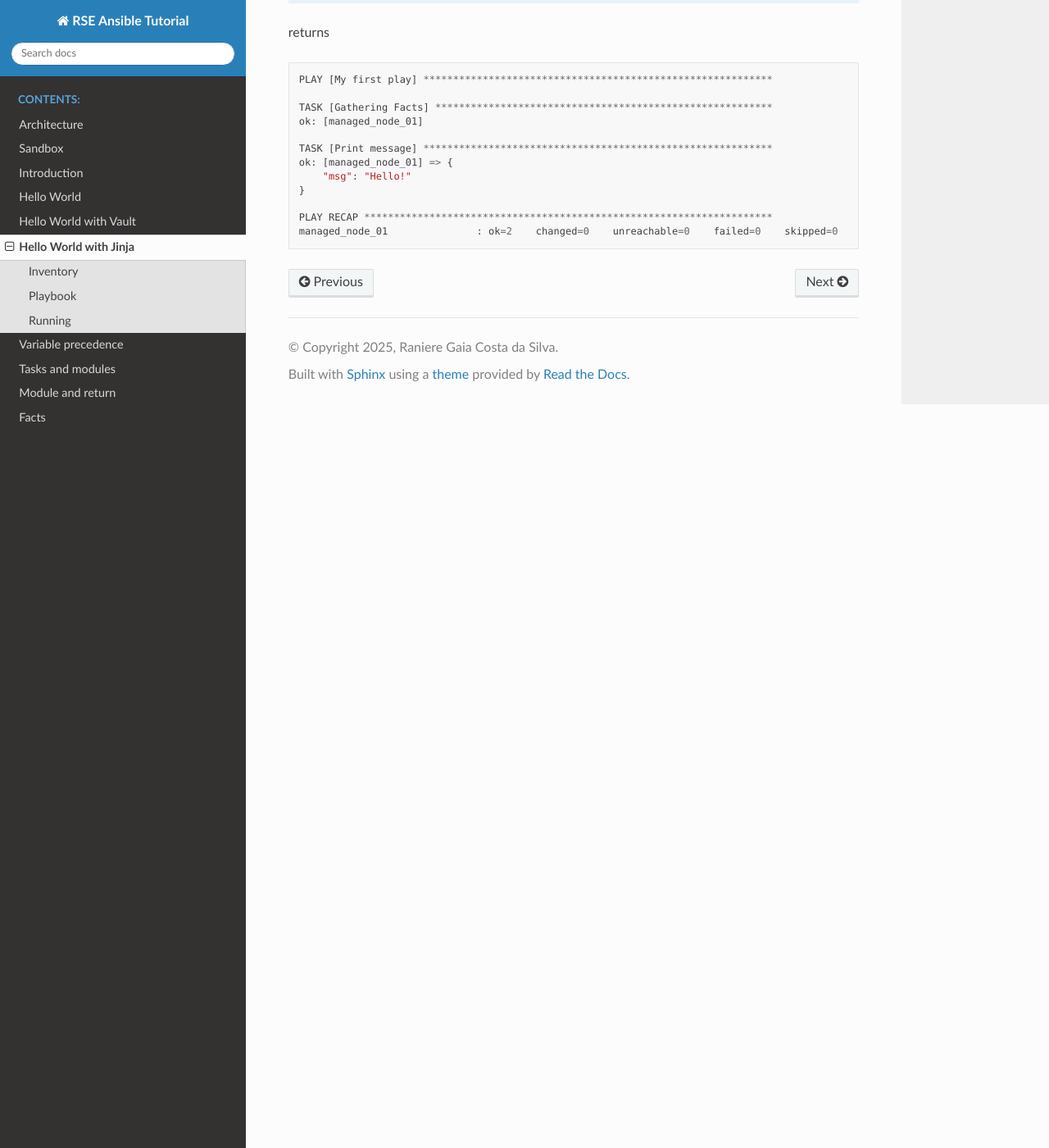
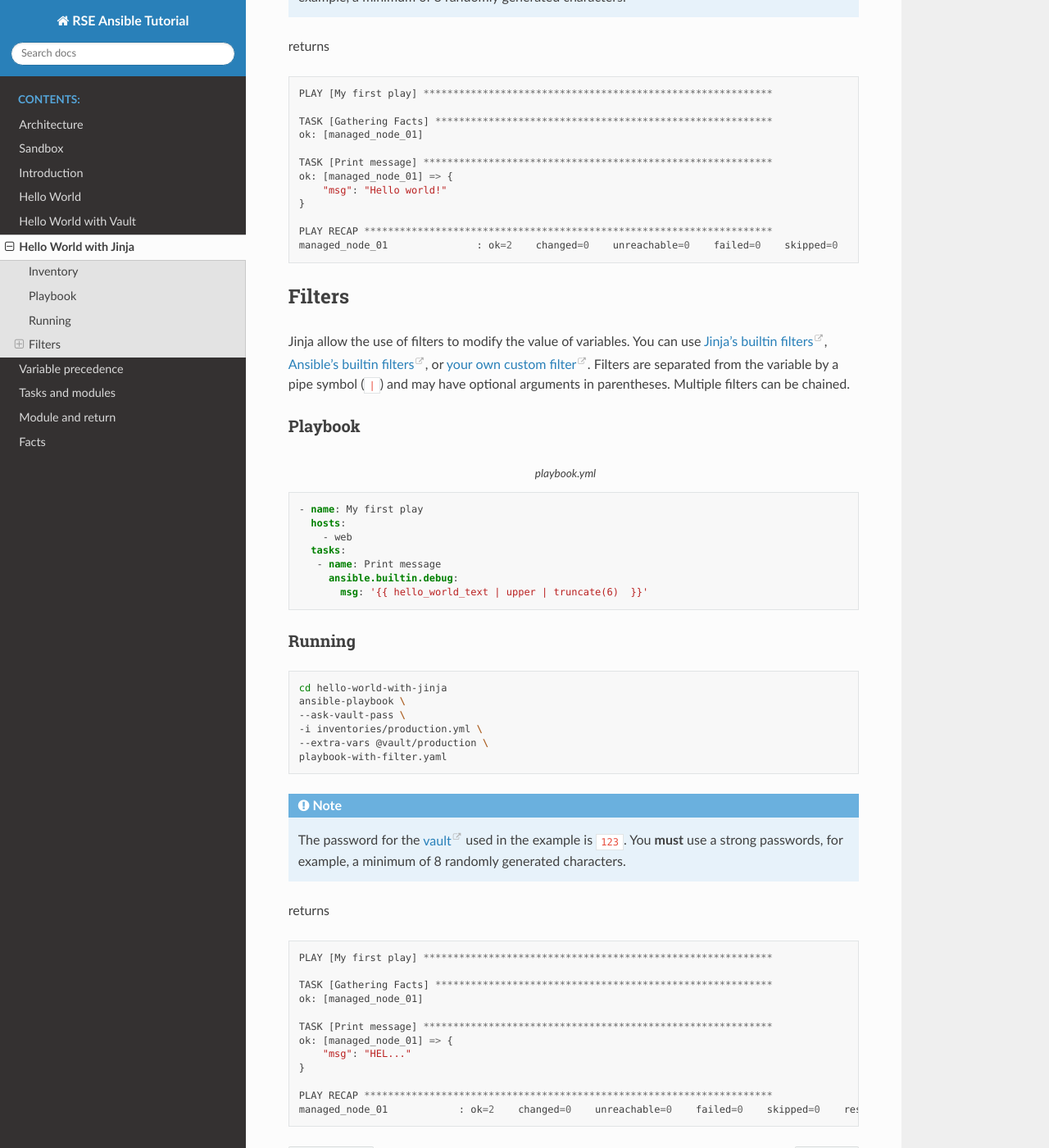
Before and after one commit to rgaiacs/rse-ansible-tutorial, a Sphinx documentation site: the page built from source/hello-world-with-jinja.rst, in a window 1280 px wide and 1400 px high, scrolled down 1627 px. Shown: the whole window at 82% size. Built offline with Sphinx 7.4.7 and the Read the Docs theme 3.1.0, drawn with Linux system fonts in a browser that asks for light colours; some of the changed text lies outside the part shown.

Commit message:
Expand section about Jinja

```diff
--- a/source/examples/hello-world-with-jinja/inventories/production.yml
+++ b/source/examples/hello-world-with-jinja/inventories/production.yml
@@ -3,4 +3,4 @@ web:
     managed_node_01:
       ansible_user: ansible
       ansible_password: '{{ managed_node_password }}'
-      hello_world_text: Hello!
+      hello_world_text: Hello world!
--- /dev/null
+++ b/source/examples/hello-world-with-jinja/playbook-with-filter.yaml
@@ -0,0 +1,7 @@
+- name: My first play
+  hosts:
+    - web
+  tasks:
+   - name: Print message
+     ansible.builtin.debug:
+       msg: '{{ hello_world_text | upper | truncate(6)  }}'
--- a/source/hello-world-with-jinja.rst
+++ b/source/hello-world-with-jinja.rst
@@ -41,8 +41,9 @@ Running
 ..  code:: bash
 
     cd hello-world-with-jinja
-    ansible-playbook \
+    --ask-vault-pass \
     -i inventories/production.yml \
+    --extra-vars @vault/production \
     playbook.yaml
 
 ..  include:: vault-password.rst
@@ -56,8 +57,49 @@ returns ::
 
     TASK [Print message] ***********************************************************
     ok: [managed_node_01] => {
-        "msg": "Hello!"
+        "msg": "Hello world!"
     }
 
     PLAY RECAP *********************************************************************
     managed_node_01               : ok=2    changed=0    unreachable=0    failed=0    skipped=0    rescued=0    ignored=0
+
+Filters
+-------
+
+Jinja allow the use of filters to modify the value of variables. You can use `Jinja's builtin filters <https://jinja.palletsprojects.com/en/stable/templates/#builtin-filters>`_, `Ansible's builtin filters <https://docs.ansible.com/ansible/latest/playbook_guide/playbooks_filters.html>`_, or `your own custom filter <https://docs.ansible.com/ansible/latest/dev_guide/developing_plugins.html#developing-filter-plugins>`_. Filters are separated from the variable by a pipe symbol (``|``) and may have optional arguments in parentheses. Multiple filters can be chained.
+
+Playbook
+^^^^^^^^
+
+..  literalinclude:: examples/hello-world-with-jinja/playbook-with-filter.yaml
+    :caption: playbook.yml
+    :language: yaml
+
+Running
+^^^^^^^
+
+..  code:: bash
+
+    cd hello-world-with-jinja
+    ansible-playbook \
+    --ask-vault-pass \
+    -i inventories/production.yml \
+    --extra-vars @vault/production \
+    playbook-with-filter.yaml
+
+..  include:: vault-password.rst
+
+returns ::
+
+    PLAY [My first play] ***********************************************************
+
+    TASK [Gathering Facts] *********************************************************
+    ok: [managed_node_01]
+
+    TASK [Print message] ***********************************************************
+    ok: [managed_node_01] => {
+        "msg": "HEL..."
+    }
+
+    PLAY RECAP *********************************************************************
+    managed_node_01            : ok=2    changed=0    unreachable=0    failed=0    skipped=0    rescued=0    ignored=0
```
